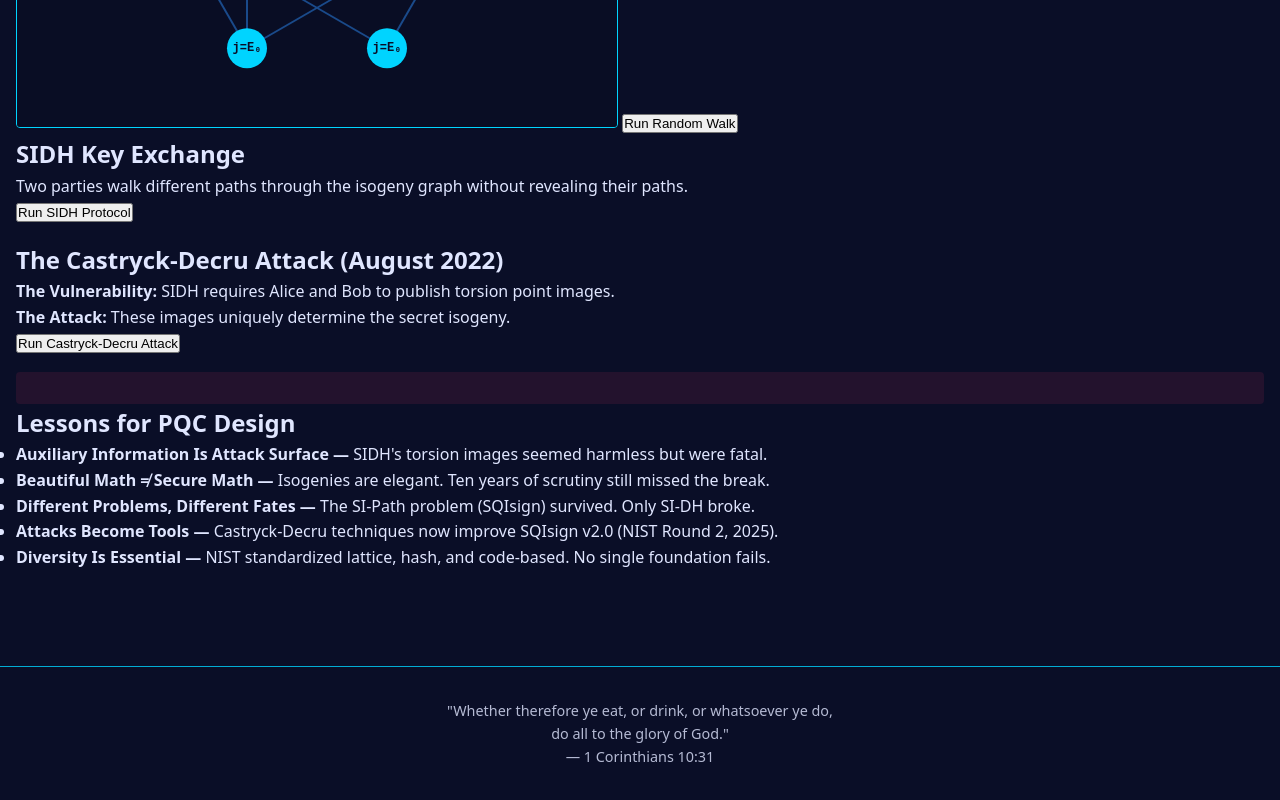
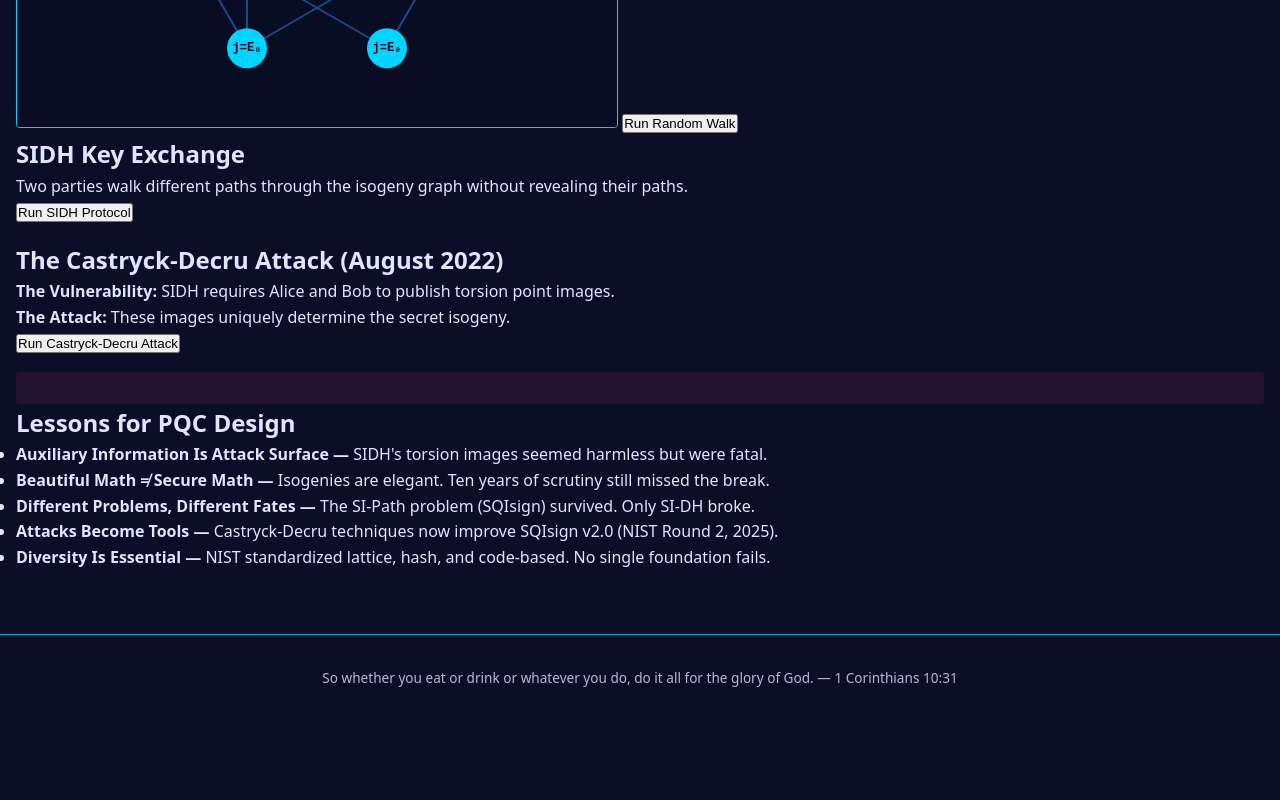
Before and after one commit to systemslibrarian/crypto-lab-isogeny-gate, a website built with Vite: page index.html in a window 1280 px wide. Shown: the part 839-1639 px from the top of the page. After the commit the page ends 1560 px from the top, so only its background shows below. Built offline with nearby package versions, Linux system fonts and the light colour scheme.

Commit message:
Part D: scripture footer in UI verbatim

```diff
--- a/src/main.ts
+++ b/src/main.ts
@@ -59,8 +59,8 @@ const html = `
       </ul>
     </section>
   </main>
-  <footer>
-    <p>"Whether therefore ye eat, or drink, or whatsoever ye do,<br/>do all to the glory of God."<br/>— 1 Corinthians 10:31</p>
+  <footer class="scripture-footer">
+    <p>So whether you eat or drink or whatever you do, do it all for the glory of God. — 1 Corinthians 10:31</p>
   </footer>
 `;
 
--- a/src/style.css
+++ b/src/style.css
@@ -98,6 +98,15 @@ footer {
   margin-top: 4rem;
 }
 
+.scripture-footer {
+  text-align: center;
+  padding: 2rem 1rem;
+  font-size: 0.85rem;
+  border-top: 1px solid var(--color-accent);
+  color: var(--color-text);
+  margin-top: 2rem;
+}
+
 /* Mobile-first responsive */
 @media (max-width: 767px) {
   header {
```
Also changed, not shown: dist/assets/index-CdWI8sRo.js, dist/assets/index-Cq3jfCmp.css (deleted), dist/assets/index-Dyjajhxx.css (added), dist/index.html.
